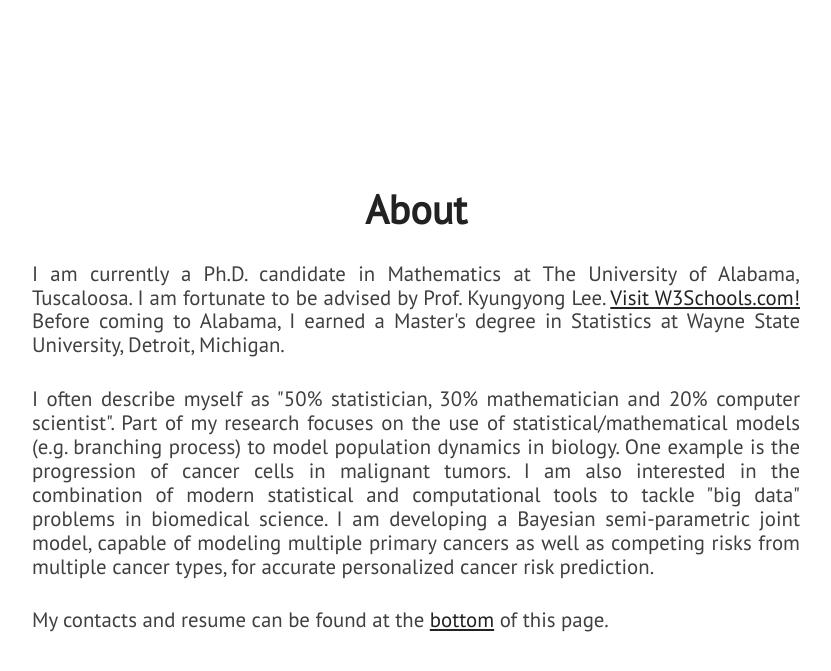
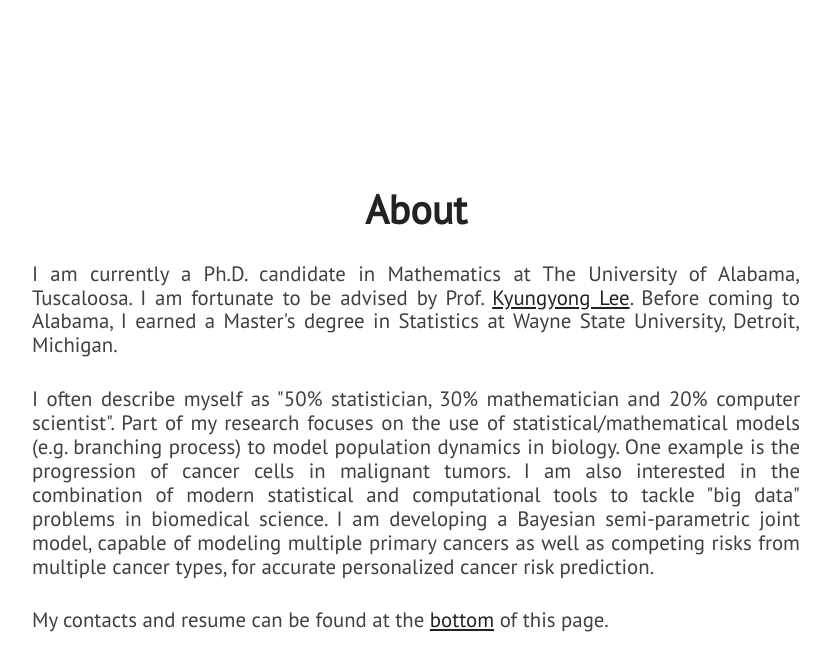
Before and after one commit to nguyendangson/sondangnguyen, a Jekyll site: the page built from index.html, in a window 1280 px wide and 900 px high, scrolled down 1006 px. Shown: the top 671 px of the window, without its empty margins (224-1055 px from the left). Built offline with Jekyll 4.4.1, drawn with Linux system fonts in a browser that asks for light colours; nearby versions of some CDN libraries.

Commit message:
Update about.html

```diff
--- a/_includes/about.html
+++ b/_includes/about.html
@@ -4,7 +4,7 @@
             <div class="section-heading">About</div>
             <p class="paragraph-text justify-text">
                 I am currently a Ph.D. candidate in Mathematics at The University of Alabama, Tuscaloosa.
-I am fortunate to be advised by Prof. Kyungyong Lee. <a href="https://www.w3schools.com/">Visit W3Schools.com!</a>
+I am fortunate to be advised by Prof. <a href="https://math.ua.edu/people/klee/">Kyungyong Lee</a>.
 Before coming to Alabama, I earned a Master's degree in Statistics at Wayne State University, Detroit, Michigan.
 	    </p>
             <p class="paragraph-text justify-text">
```
